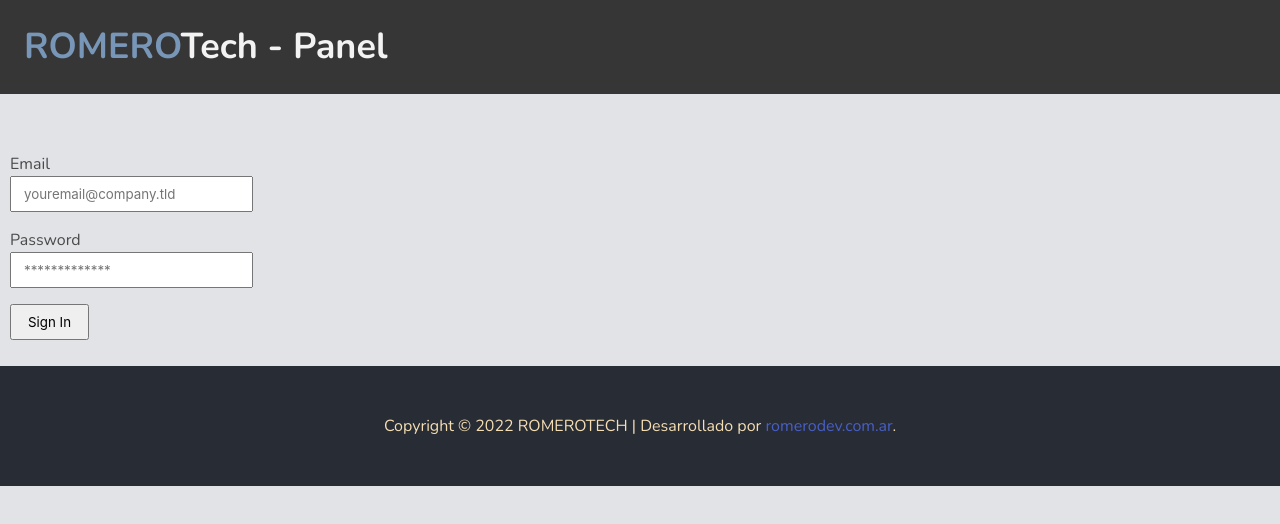
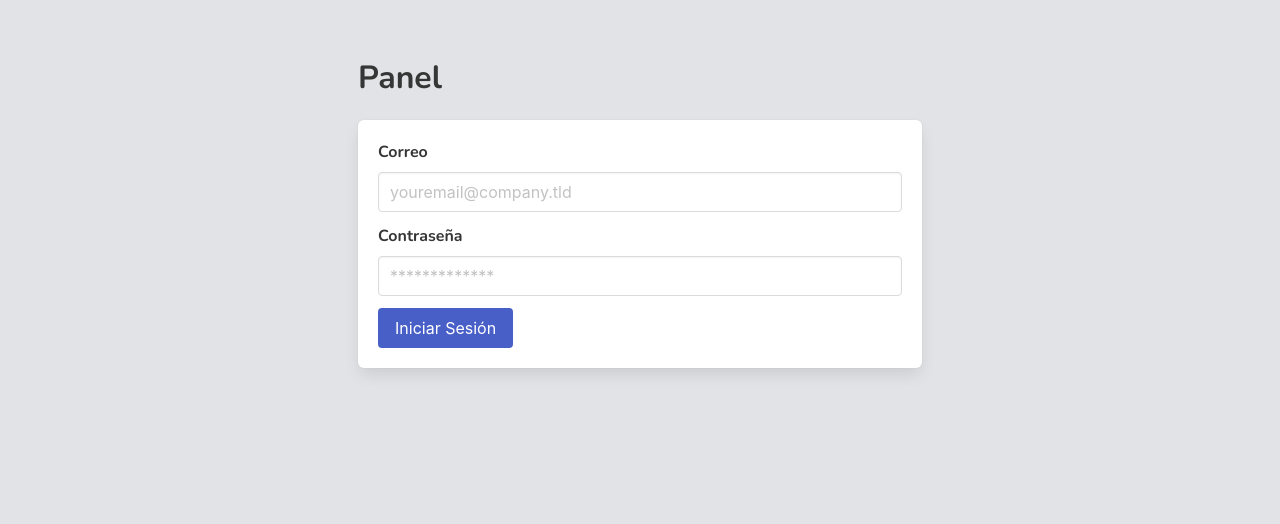
Before and after one commit to romemarce/reactjs-marcelo-romero, a React (Create React App) app: page /panel in a window 1280 px wide. Shown: the top 524 px of the page. Built offline with nearby package versions, Linux system fonts and the light colour scheme; no server answers.

Commit message:
add login

```diff
--- a/src/components/Panel/Login.js
+++ b/src/components/Panel/Login.js
@@ -1,15 +1,10 @@
 import React, { useContext, useState } from "react"
 import { signInWithEmailAndPassword, getAuth } from "firebase/auth"
-// import { auth } from "firebase";
-
-import { useNavigate } from "react-router-dom"
 import { AllContext } from "../Context/AllContext";
 const Login = () => {
   const { userPanel } = useContext(AllContext);
   const { setUser } = userPanel;
   const auth = getAuth()
-
-  const navigate = useNavigate();
   const [error, setError] = useState("");
   const [form, setForm] = useState({
     email: "",
@@ -27,7 +22,6 @@ const Login = () => {
       login(form.email, form.password)
         .then(({ user }) => setUser({ isLogin: true, email: user.email }))
         .catch(err => setError("Login invalido"))
-      // navigate("/");
     } catch (error) {
       setError(error.message);
     }
@@ -36,55 +30,50 @@ const Login = () => {
   const handleChange = ({ target: { value, name } }) => setForm({ ...form, [name]: value });
 
   return (
-    <div className="w-full max-w-xs m-auto">
+    <div className="container">
       {error && alert(error)}
-
+      <div className="columns is-multiline is-mobile  is-justify-content-center ">
+        <div className="column is-6"
+            style={{marginTop:"60px"}}>
+          <h1 className="title">Panel</h1>
           <form
             onSubmit={handleSubmit}
-        className="bg-white shadow-md rounded px-8 pt-6 pb-8 mb-4"
+            className="box"
           >
-        <div className="mb-4">
-          <label
-            htmlFor="email"
-            className="block text-gray-700 text-sm font-bold mb-2"
-          >
-            Email
-          </label>
+            <div className="field">
+              <label className="label">Correo</label>
+              <div className="control">
                 <input
                   type="email"
                   name="email"
                   id="email"
                   onChange={handleChange}
-            className="shadow appearance-none border rounded w-full py-2 px-3 text-gray-700 leading-tight focus:outline-none focus:shadow-outline"
+                  className="input"
                   placeholder="youremail@company.tld"
                 />
               </div>
-        <div className="mb-4">
-          <label
-            htmlFor="password"
-            className="block text-gray-700 text-sm font-bold mb-2"
-          >
-            Password
-          </label>
+            </div>
+            <div className="field">
+              <label className="label">Contraseña</label>
+              <div className="control">
                 <input
                   type="password"
                   name="password"
                   id="password"
                   onChange={handleChange}
-            className="shadow appearance-none border rounded w-full py-2 px-3 text-gray-700 leading-tight focus:outline-none focus:shadow-outline"
+                  className="input"
                   placeholder="*************"
                 />
               </div>
-
-        <div className="flex items-center justify-between">
-          <button
-            className="bg-blue-500 hover:bg-blue-700 text-white font-bold py-2 px-4 rounded focus:outline-none focus:shadow-outline"
-            type="submit"
-          >
-            Sign In
-          </button>
+            </div>
+            <div className="field is-grouped">
+              <div className="control">
+                <button className="button is-link">Iniciar Sesión</button>
+              </div>
             </div>
           </form>
+        </div>
+      </div>
     </div>
   );
 }
--- a/src/layout/Panel.js
+++ b/src/layout/Panel.js
@@ -16,24 +16,23 @@ const PanelLayout = () => {
   }, [user])
   return (
     <>
+      {
+        login &&
+        <>
           <Header user={user} />
           <main className="panel-container">
 
-        {
-          login &&
-          <>
             <PanelMenu />
             <div className="box">
               <Outlet />
             </div>
+          </main>
+          <Footer />
         </>
       }
-
       {
         !login && <Login />
       }
-      </main>
-      <Footer />
     </>
   )
 }
```
Also changed, not shown: src/assets/css/index.css (+33 -13 lines), 1 other file (tests, documents, lock files or other folders). Lines whose indentation alone changed are shown as unchanged.
